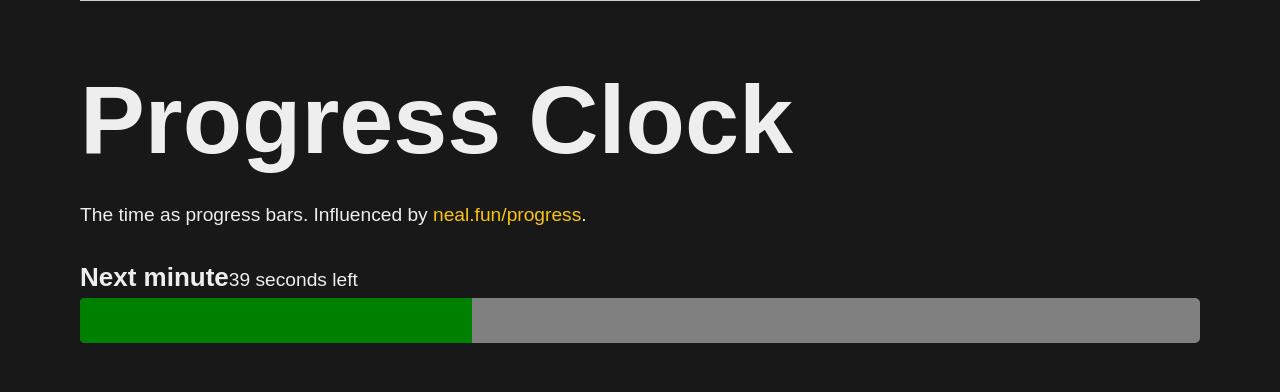
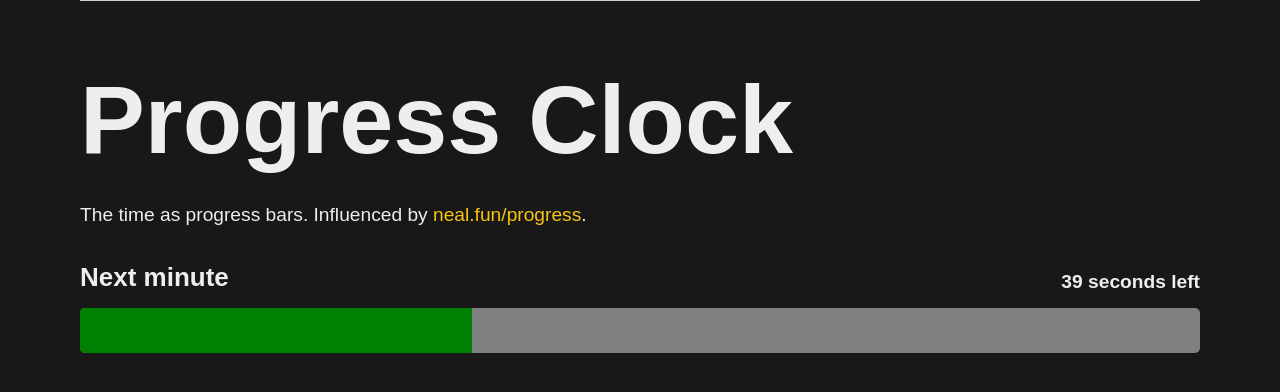
Before and after one commit to tsklxiv/progress-clock, a Next.js app: page / in a window 1280 px wide. Shown: the top 392 px of the page. Built offline with nearby package versions, Linux system fonts and the light colour scheme; a web font is replaced by a local one.

Commit message:
Fix CSS problem where the left part of the progress info (i.e. the x seconds left part) is not correctly positioned

```diff
--- a/pages/index.js
+++ b/pages/index.js
@@ -29,9 +29,10 @@ export default function Home() {
           Influenced by <a href="https://neal.fun/progress/">neal.fun/progress</a>.
         </p>
 
-        <span className="progress-title">Next minute</span>
-        <span className="progress-left">{60 - time.getSeconds()} seconds left</span>
-        <br/>
+        <div className="progress-info">
+          <span className="progress-title">Next minute</span>
+          <span className="progress-left">{60 - time.getSeconds()} seconds left</span>
+        </div>
         <progress className="second" value={time.getSeconds()} max="60"/>
       </main>
     </div>
--- a/styles/custom.css
+++ b/styles/custom.css
@@ -1,18 +1,25 @@
 /* Custom styles */
 /* Some stolen from neal.fun/progress */
 .progress-left {
-  display: "flex";
-  justify-content: "flex-end";
-  align-items: "flex-end";
+  display: flex;
+  justify-content: flex-end;
+  align-items: flex-end;
 }
 
 .progress-title {
-  font-weight: 700;
   font-size: 26px;
 
-  display: "flex";
-  justify-content: "flex-start";
-  align-items: "flex-start";
+  display: flex;
+  justify-content: flex-start;
+  align-items: flex-start;
+}
+
+.progress-info {
+  font-weight: 700;
+  overflow: auto;
+  display: grid;
+  grid-template-columns: repeat(2,1fr);
+  margin-bottom: 10px;
 }
 
 progress {
```
